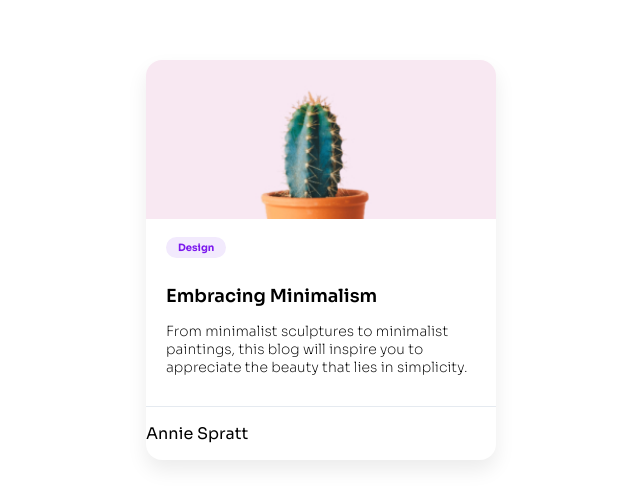
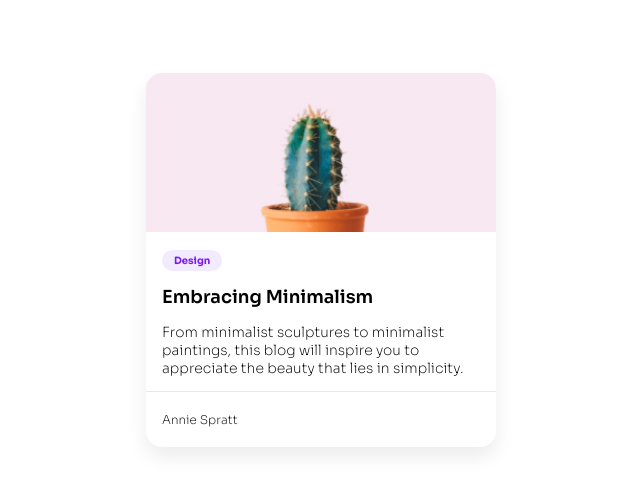
Before and after one commit to emmanuellekamwa/Minimal-Blog-Card, a plain HTML site: page index.html in a window 1280 px wide. Shown: the part 140-644 px from the top of the page, without its empty margins (319-959 px from the left). Drawn offline with Linux system fonts and the light colour scheme.

Commit message:
Fixed spacing on the footer

```diff
--- a/index.html
+++ b/index.html
@@ -18,7 +18,7 @@
             </p>
         </div>
         <div class="card-footer">
-            <p>Annie Spratt</p>
+            <p class="small-text">Annie Spratt</p>
         </div>
     </div>
 </body>
--- a/style.css
+++ b/style.css
@@ -37,7 +37,7 @@ body {
 }
 
 .card-content {
-    padding: 1rem 1.25rem;
+    padding: 1rem 1rem 0rem 1rem;
     border-bottom: 1px solid #E5EAF0;
 }
 
@@ -45,14 +45,19 @@ body {
     display: inline-block;
     background-color: #F2EAFD;
     color: #7C19EE;
-    font-size: 0.625rem;
+    font-size: 10px;
     padding: 0.25rem 0.75rem;
     border-radius: 9999px;
     font-weight: 700;
-    margin-bottom: 0.75rem;
 }
 
 .body-text {
     font-size: 14px;
-    font-weight: 200;
+    font-weight: 250;
 }
+
+.small-text {
+    font-size: 12px;
+    font-weight: 250;
+    padding: 0.5rem 0rem 0.5rem 1rem;
+}
```
